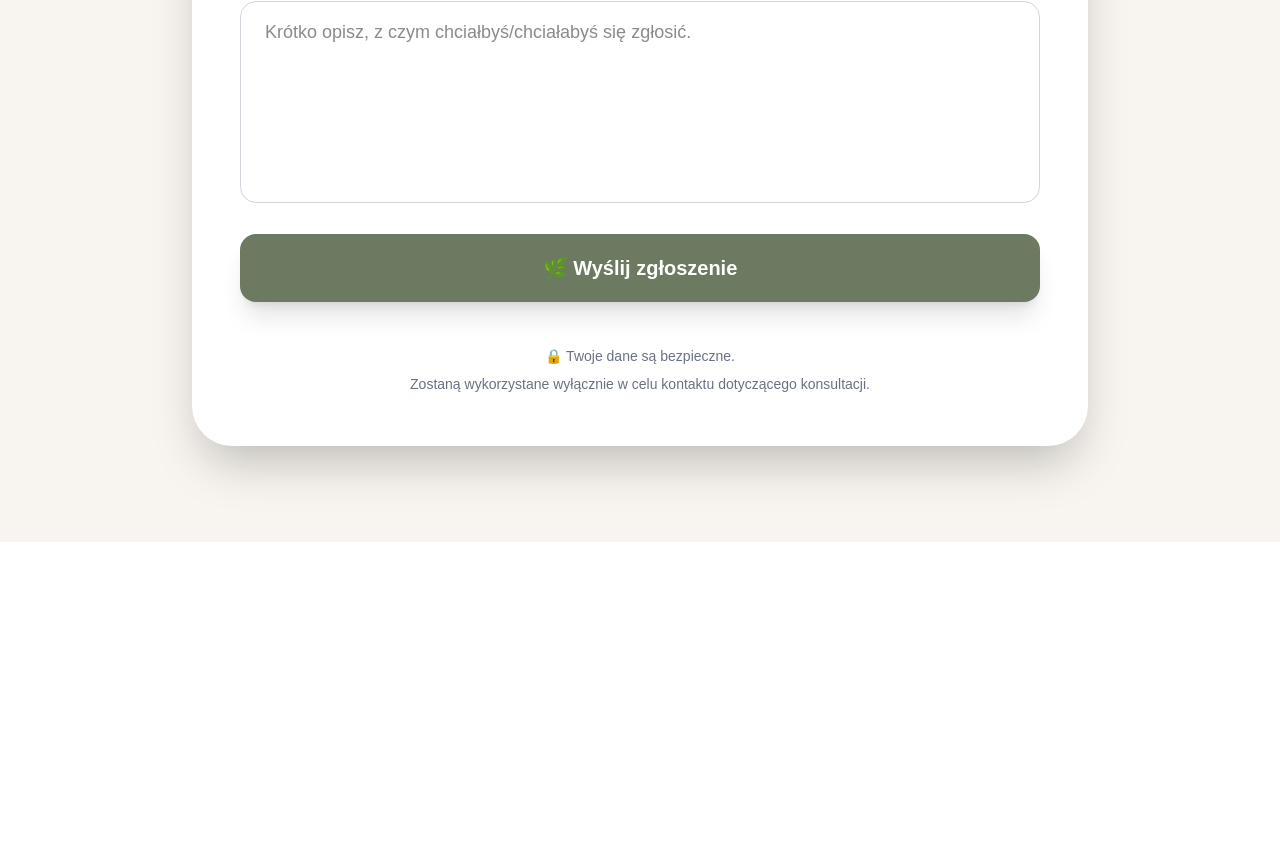
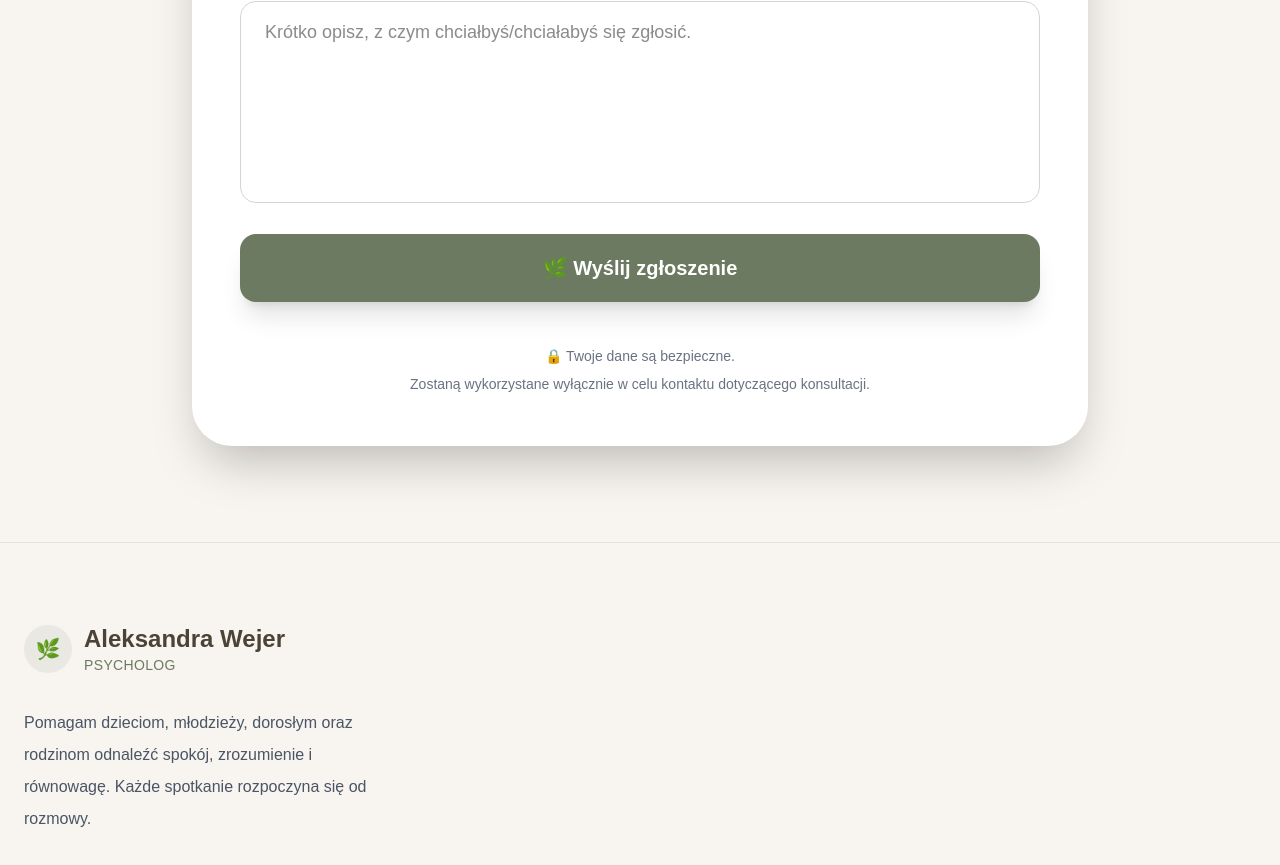
Before and after one commit to xiaomilancer-lab/aleksandra-wejer, a Next.js app: page / in a window 1280 px wide. Shown: the part 6491-7356 px from the top of the page. Before the commit the page ends 7033 px from the top, so only its background shows below. Built offline with nearby package versions, Linux system fonts and the light colour scheme.

Commit message:
Dodano sekcję FAQ i rozpoczęto Footer

```diff
--- a/app/components/Footer.tsx
+++ b/app/components/Footer.tsx
@@ -0,0 +1,49 @@
+export default function Footer() {
+  return (
+    <footer className="border-t border-[#E5E2DB] bg-[#F8F5F0]">
+      <div className="mx-auto max-w-7xl px-6 py-20">
+
+        <div className="grid gap-14 lg:grid-cols-3">
+
+          {/* LEWA KOLUMNA */}
+
+          <div>
+
+            <div className="inline-flex items-center gap-3">
+
+              <div className="flex h-12 w-12 items-center justify-center rounded-full bg-[#6D7A62]/10">
+
+                <span className="text-xl">🌿</span>
+
+              </div>
+
+              <div>
+
+                <h3 className="text-2xl font-bold text-[#4B4338]">
+                  Aleksandra Wejer
+                </h3>
+
+                <p className="text-sm font-medium tracking-wide text-[#6D7A62] uppercase">
+                  Psycholog
+                </p>
+
+              </div>
+
+            </div>
+
+            <p className="mt-8 max-w-md leading-8 text-gray-600">
+              Pomagam dzieciom, młodzieży, dorosłym oraz rodzinom
+              odnaleźć spokój, zrozumienie i równowagę.
+              Każde spotkanie rozpoczyna się od rozmowy.
+            </p>
+
+          </div>
+
+          {/* ŚRODKOWA I PRAWA KOLUMNA W ETAPIE 2 */}
+
+        </div>
+
+      </div>
+    </footer>
+  );
+}
--- a/app/page.tsx
+++ b/app/page.tsx
@@ -4,6 +4,7 @@ import About from "./components/About";
 import Services from "./components/Services";
 import FAQ from "./components/FAQ";
 import Contact from "./components/Contact";
+import Footer from "./components/Footer";
 import LocalBusinessSchema from "./components/LocalBusinessSchema";
 
 export default function Home() {
@@ -24,6 +25,8 @@ export default function Home() {
 
       <Contact />
 
+      <Footer />
+
     </main>
   );
 }
```
Lines whose indentation alone changed are shown as unchanged.
